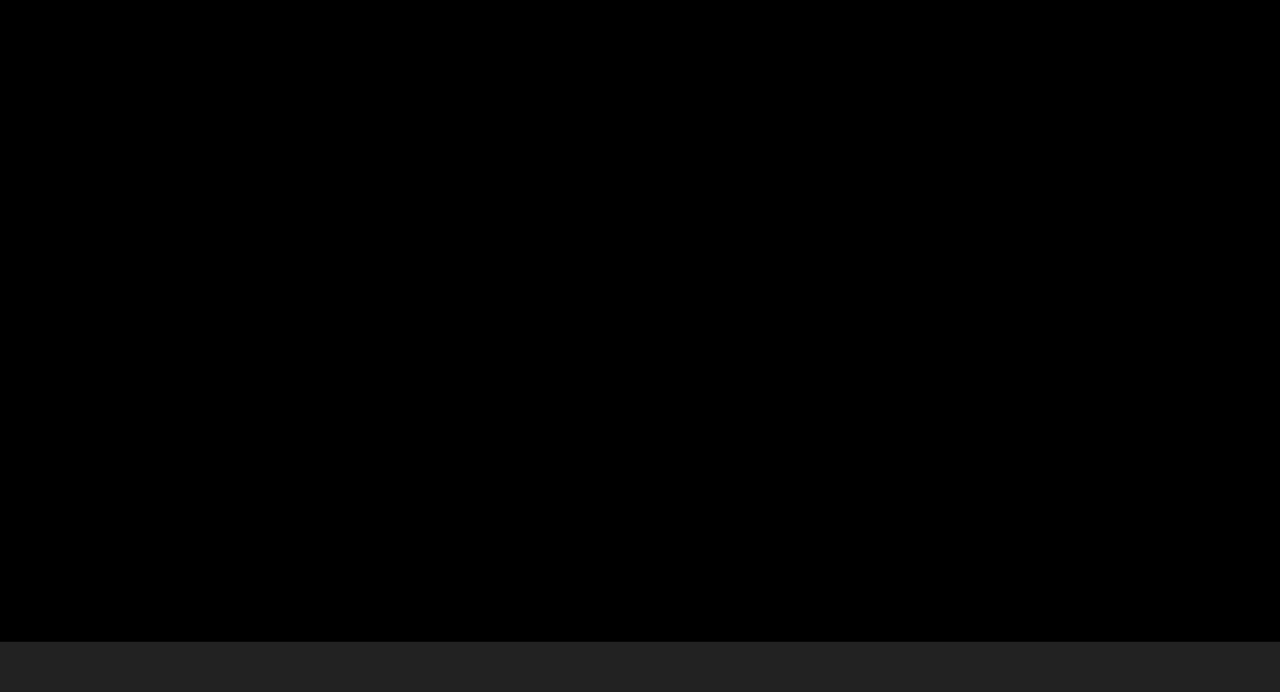
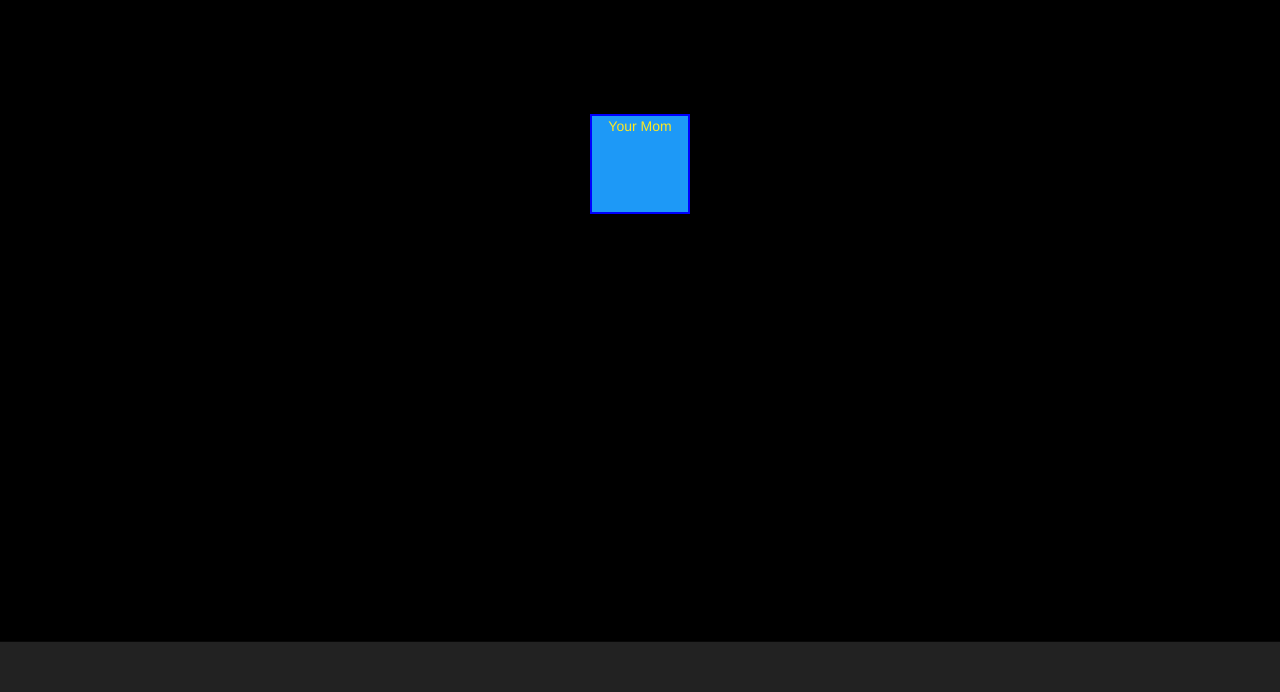
Before and after one commit to alexread730/StarWars, a plain HTML site: page timeline.html in a window 1280 px wide. Shown: the part 108-800 px from the top of the page. Drawn offline with nearby package versions, Linux system fonts and the light colour scheme.

Commit message:
added first timeline

```diff
--- a/css/main.css
+++ b/css/main.css
@@ -39,6 +39,7 @@ body {
   max-height: 85vh;
   display: block;
   margin: 0 auto;
+  overflow-y: scroll;
 }
 
 #name, #born, #species, #films, #homeworld, #residents, h4{
@@ -55,7 +56,7 @@ body {
 
 .character-avatar img {
   width: 75%;
-  max-height: 200px;
+  max-height: 400px;
   display: block;
   margin: 5px 20px;
 }
--- /dev/null
+++ b/css/timeline.css
@@ -0,0 +1,43 @@
+#viewport {
+  -webkit-perspective:100px;
+  -webkit-perspective-origin:50% -100%;
+  border: 2px solid black;
+  height: 400px;
+  width: 400px;
+  left:50%;
+  margin-left:-200px;
+  position:fixed;
+}
+
+.box {
+  position:absolute;
+  width:100px;
+  height:100px;
+  left:50%;
+  top:50%;
+  margin-left:-50px;
+  margin-top:-50px;
+  color: #FFE81F;
+  text-align: center;
+}
+
+#a {
+  background-color:#1d99f7;
+  border:2px solid red;
+  -webkit-transform:translateZ(-200px)
+
+}
+#b {
+  background-color:#1d99f7;
+  border:2px solid green;
+  -webkit-transform:translateZ(-50px)
+}
+#c {
+ background-color:#1d99f7;
+ border:2px solid blue;
+ -webkit-transform:translateZ(0px)
+}
+
+body {
+  height:800px;
+}
--- /dev/null
+++ b/scripts/timeline.js
@@ -0,0 +1,20 @@
+var scrollPosition = document.body.scrollTop;
+
+function scrollDelta() {
+  var newScrollPosition = document.body.scrollTop,
+      delta = newScrollPosition - scrollPosition;
+  scrollPosition = document.body.scrollTop;
+  return delta;
+}
+
+var boxPositions = [-100, -50, 0];
+function moveCamera() {
+  var boxes = document.getElementsByClassName("box"),
+      delta = scrollDelta();
+  for (var i=0,l=boxes.length;i<l;i++) {
+    boxPositions[i] += delta;
+    boxes[i].style["-webkit-transform"] = "translateZ("+boxPositions[i]+"px)";
+  }
+}
+window.addEventListener("scroll", moveCamera, false);
+window.scrollTo(0, document.body.scrollHeight);
--- a/timeline.html
+++ b/timeline.html
@@ -6,6 +6,7 @@
     <title>Star Wars Legend</title>
     <link rel="stylesheet" href="https://maxcdn.bootstrapcdn.com/bootstrap/3.3.7/css/bootstrap.min.css" integrity="sha384-BVYiiSIFeK1dGmJRAkycuHAHRg32OmUcww7on3RYdg4Va+PmSTsz/K68vbdEjh4u" crossorigin="anonymous">
     <link rel="stylesheet" href="./css/main.css" />
+      <link rel="stylesheet" href="./css/timeline.css" />
   </head>
   <body>
     <nav class="navbar navbar-inverse">
@@ -32,7 +33,12 @@
       </ul>
     </div><!-- /.navbar-collapse -->
   </div><!-- /.container-fluid -->
-</nav>
+  </nav>
+  <div id="viewport">
+    <div class="box" id="a">Death Star</div>
+    <div class="box" id="b">Battle of Yavin</div>
+    <div class="box" id="c">Your Mom</div>
+  </div>
   <nav class="navbar navbar-inverse navbar-fixed-bottom">
     <div class="container-fluid">
       <div class="navbar-header">
@@ -41,8 +47,11 @@
       </div>
     </div>
   </nav>
-  <script src="https://cdnjs.cloudflare.com/ajax/libs/jquery/2.1.4/jquery.js" charset="utf-8"></script>
-  <script src="https://maxcdn.bootstrapcdn.com/bootstrap/3.3.6/js/bootstrap.min.js" integrity="sha384-0mSbJDEHialfmuBBQP6A4Qrprq5OVfW37PRR3j5ELqxss1yVqOtnepnHVP9aJ7xS" crossorigin="anonymous"></script>
-  <script type="text/javascript" src="./scripts/query.js"></script>
-  </body>
+<script src="https://cdnjs.cloudflare.com/ajax/libs/jquery/2.1.4/jquery.js" charset="utf-8"></script>
+<script src="https://maxcdn.bootstrapcdn.com/bootstrap/3.3.6/js/bootstrap.min.js" integrity="sha384-0mSbJDEHialfmuBBQP6A4Qrprq5OVfW37PRR3j5ELqxss1yVqOtnepnHVP9aJ7xS" crossorigin="anonymous"></script>
+<script type="text/javascript" src="./scripts/query.js"></script>
+<script type="text/javascript" src="./scripts/timeline.js">
+
+</script>
+</body>
 </html>
```
